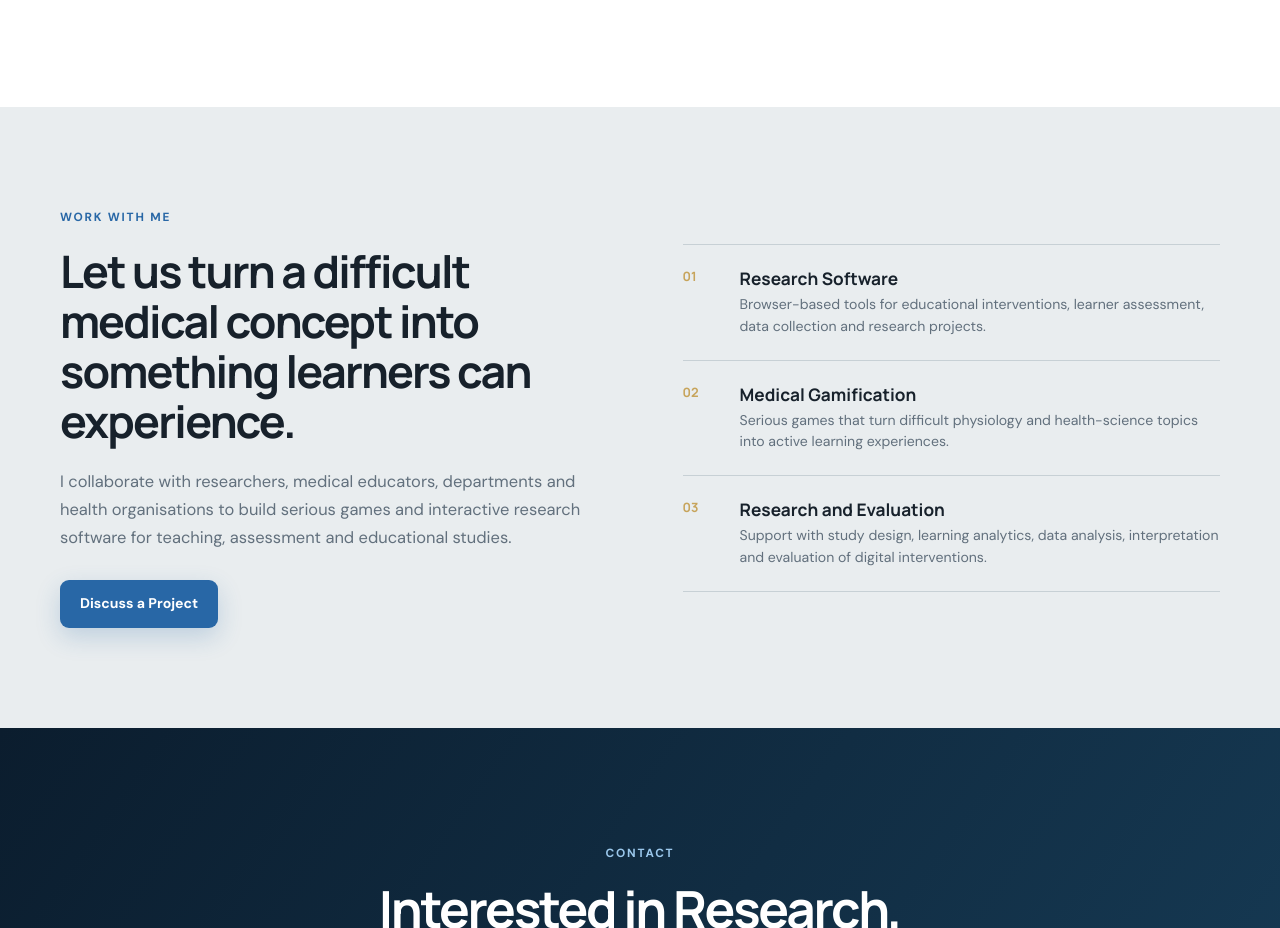
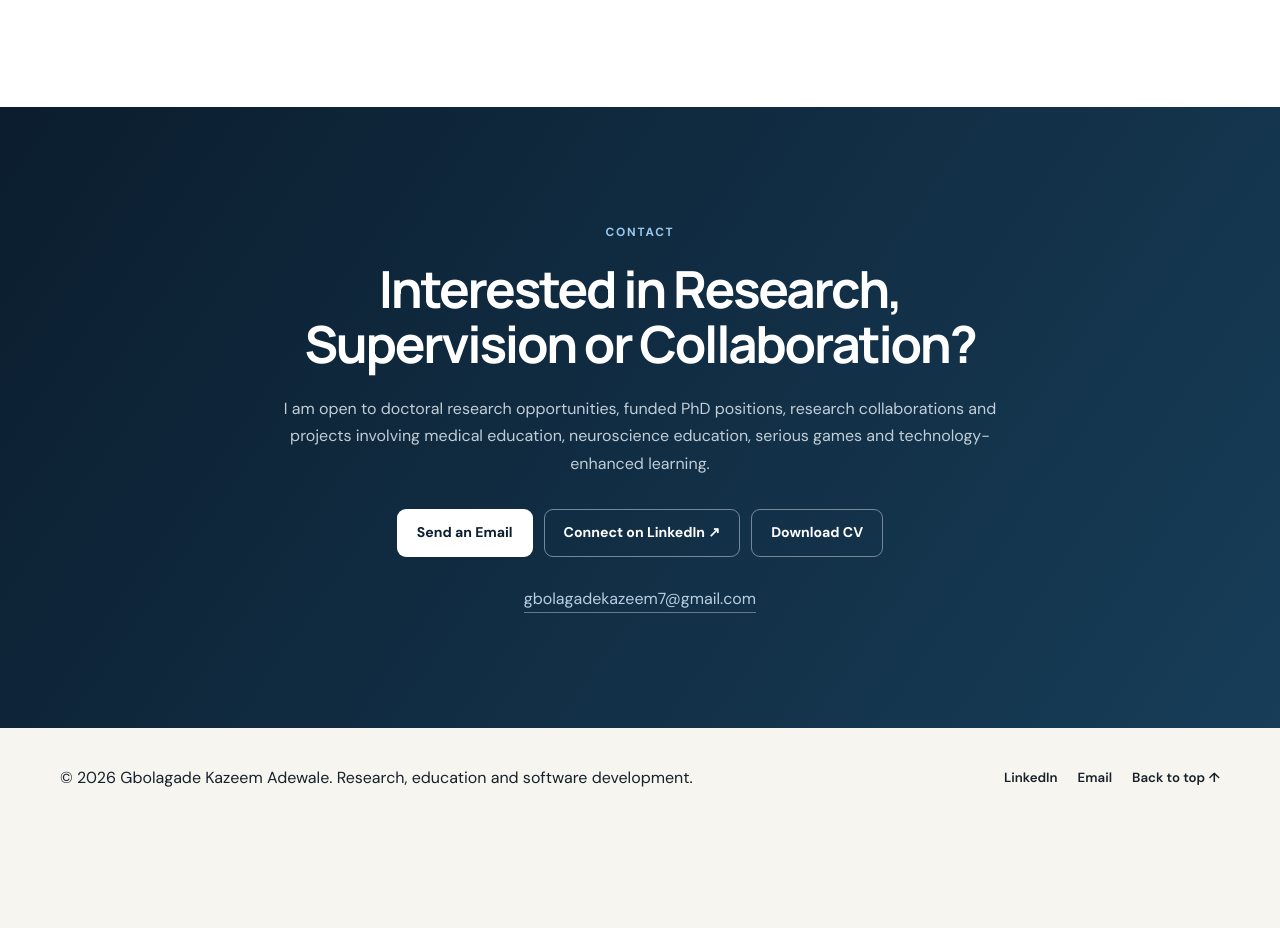
Before and after one commit to physiogame/gbolagadekazeem, a plain HTML site: page index.html in a window 1280 px wide. Shown: the part 6142-7070 px from the top of the page. After the commit the page ends 6970 px from the top, so only its background shows below. Drawn offline with Linux system fonts and the light colour scheme.

Commit message:
Update index.html

```diff
--- a/index.html
+++ b/index.html
@@ -166,22 +166,6 @@
       <article class="timeline-item reveal"><div class="year">2017—2021</div><div><h3>Bachelor of Science in Physiology</h3><p class="institution">University of Medical Sciences, Ondo, Nigeria</p><p>Second Class Upper Honours · Distinctions in Neuroanatomy, Neurophysiology I and Neurophysiology II</p></div></article>
     </div></div></section>
 
-    <section class="work-with-me" id="work-with-me">
-      <div class="container work-inner">
-        <div class="work-intro reveal">
-          <p class="eyebrow">Work With Me</p>
-          <h2>Let us turn a difficult medical concept into something learners can experience.</h2>
-          <p>I collaborate with researchers, medical educators, departments and health organisations to build serious games and interactive research software for teaching, assessment and educational studies.</p>
-          <a class="btn btn-primary" href="mailto:gbolagadekazeem7@gmail.com?subject=Research%20Software%20or%20Gamification%20Project">Discuss a Project</a>
-        </div>
-        <div class="work-services reveal">
-          <article><span>01</span><div><h3>Research Software</h3><p>Browser-based tools for educational interventions, learner assessment, data collection and research projects.</p></div></article>
-          <article><span>02</span><div><h3>Medical Gamification</h3><p>Serious games that turn difficult physiology and health-science topics into active learning experiences.</p></div></article>
-          <article><span>03</span><div><h3>Research and Evaluation</h3><p>Support with study design, learning analytics, data analysis, interpretation and evaluation of digital interventions.</p></div></article>
-        </div>
-      </div>
-    </section>
-
     <section class="contact" id="contact"><div class="container contact-inner reveal"><p class="eyebrow">Contact</p><h2>Interested in Research, Supervision or Collaboration?</h2><p>I am open to doctoral research opportunities, funded PhD positions, research collaborations and projects involving medical education, neuroscience education, serious games and technology-enhanced learning.</p><div class="contact-actions"><a class="btn btn-light" href="mailto:gbolagadekazeem7@gmail.com">Send an Email</a><a class="btn btn-outline-light" href="https://www.linkedin.com/in/gbolagade-kazeem-1418112b1" target="_blank" rel="noopener noreferrer">Connect on LinkedIn ↗</a><a class="btn btn-outline-light" href="Gbolagade_Kazeem_Adewale_Academic_CV.pdf" download>Download CV</a></div><a class="email-address" href="mailto:gbolagadekazeem7@gmail.com">gbolagadekazeem7@gmail.com</a></div></section>
   </main>
 
```
